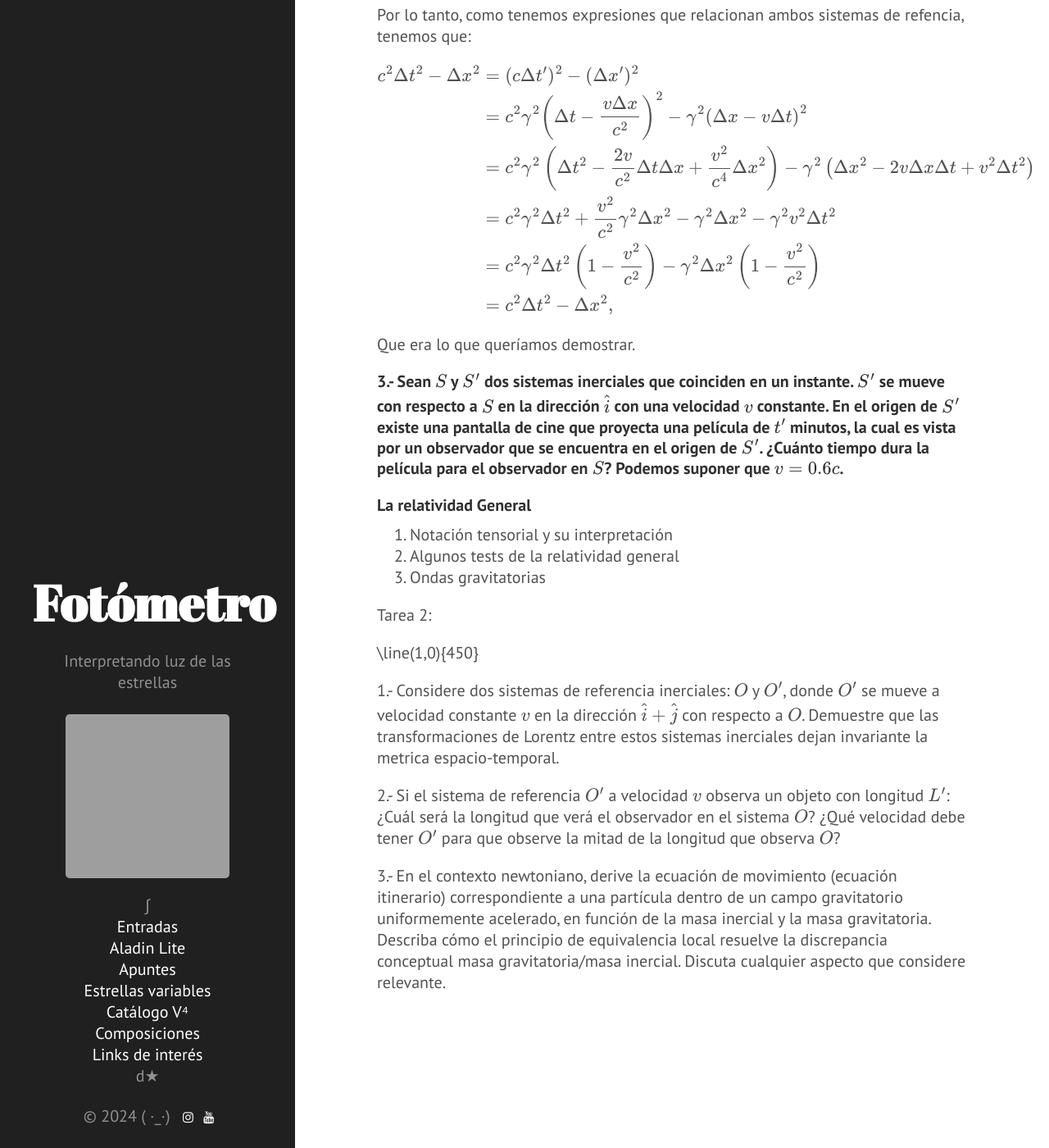
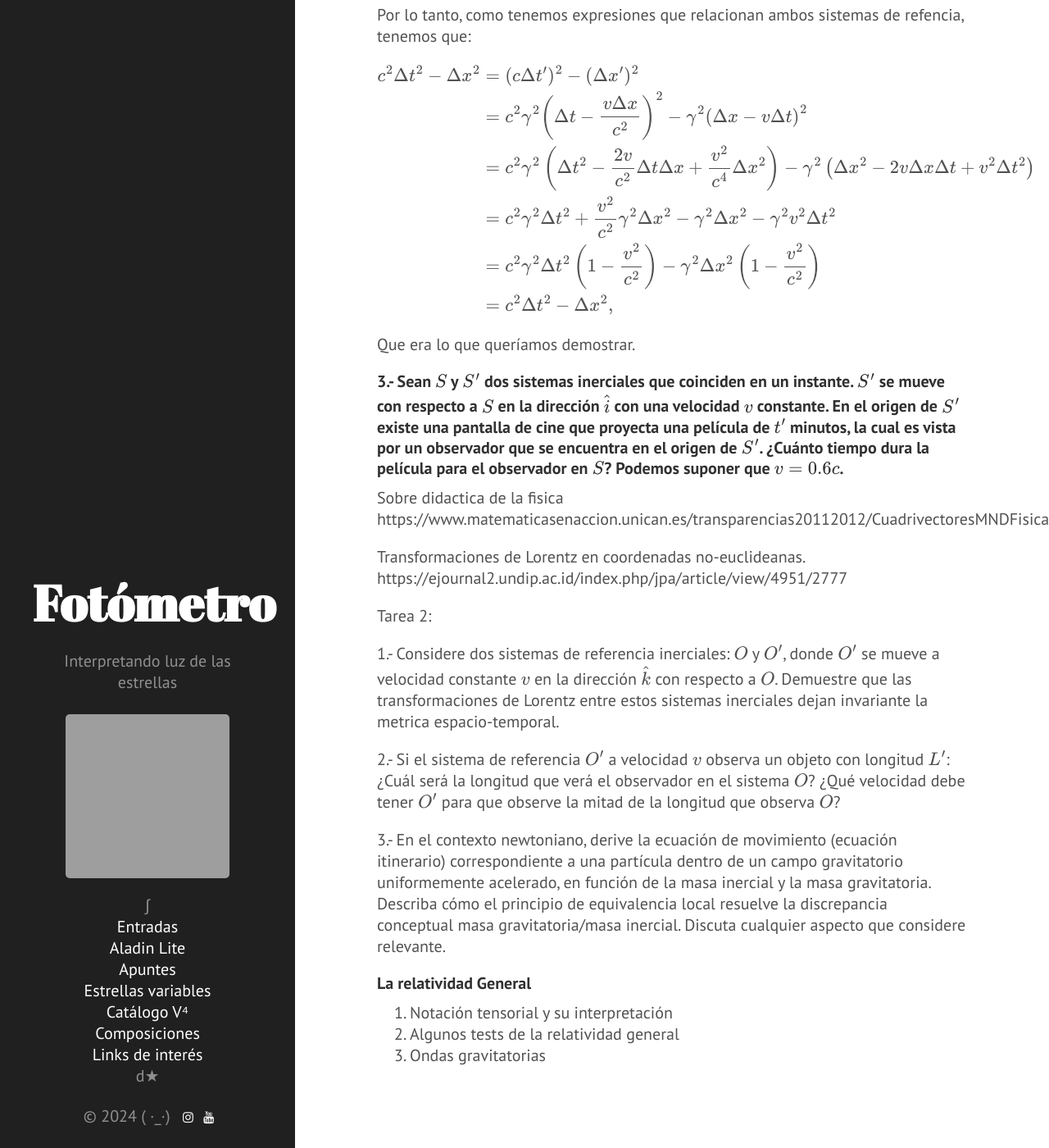
Before and after one commit to nicomedinap/nicomedinap.github.io, a Jekyll site: the page built from apuntes/FisicaDeFronteras/RelatividadGeneral.md, in a window 1280 px wide and 1400 px high, scrolled down 15454 px. Shown: the whole window at 82% size. Built offline with Jekyll 4.4.1, drawn with Linux system fonts in a browser that asks for light colours; formulas are drawn with MathJax 3; a script that is not in the unit is left out; grey boxes are pictures that could not be loaded.

Commit message:
Update RelatividadGeneral.md

```diff
--- a/apuntes/FisicaDeFronteras/RelatividadGeneral.md
+++ b/apuntes/FisicaDeFronteras/RelatividadGeneral.md
@@ -547,19 +547,23 @@ Que era lo que queríamos demostrar.
 
 ##### 3.- Sean $S$ y $S'$ dos sistemas inerciales que coinciden en un instante. $S'$ se mueve con respecto a $S$ en la dirección $\hat{i}$ con una velocidad $v$ constante. En el origen de $S'$ existe una pantalla de cine que proyecta una película de $t'$ minutos, la cual es vista por un observador que se encuentra en el origen de $S'$. ¿Cuánto tiempo dura la película para el observador en $S$? Podemos suponer que $v=0.6 c$.
 
+
+Sobre didactica de la fisica
+https://www.matematicasenaccion.unican.es/transparencias20112012/CuadrivectoresMNDFisica.pdf
+
+Transformaciones de Lorentz en coordenadas no-euclideanas.
+https://ejournal2.undip.ac.id/index.php/jpa/article/view/4951/2777
+
+Tarea 2:
+
+1.- Considere dos sistemas de referencia inerciales: $O$ y $O'$, donde $O'$ se mueve a velocidad constante $v$ en la dirección $\hat{k}$ con respecto a $O$. Demuestre que las transformaciones de Lorentz entre estos sistemas inerciales dejan invariante la metrica espacio-temporal.
+
+2.- Si el sistema de referencia $O'$ a velocidad $v$ observa un objeto con longitud $L'$: ¿Cuál será la longitud que verá el observador en el sistema $O$? ¿Qué velocidad debe tener $O'$ para que observe la mitad de la longitud que observa $O$?
+
+3.- En el contexto newtoniano, derive la ecuación de movimiento (ecuación itinerario) correspondiente a una partícula dentro de un campo gravitatorio uniformemente acelerado, en función de la masa inercial y la masa gravitatoria. Describa cómo el principio de equivalencia local resuelve la discrepancia conceptual masa gravitatoria/masa inercial. Discuta cualquier aspecto que considere relevante.
+
 #### La relatividad General
 
 1. Notación tensorial y su interpretación
 2. Algunos tests de la relatividad general
 3. Ondas gravitatorias
-
-
-Tarea 2:
-
-\line(1,0){450}
-
-1.- Considere dos sistemas de referencia inerciales: $O$ y $O'$, donde $O'$ se mueve a velocidad constante $v$ en la dirección $\hat{i}+\hat{j}$ con respecto a $O$. Demuestre que las transformaciones de Lorentz entre estos sistemas inerciales dejan invariante la metrica espacio-temporal.
-
-2.- Si el sistema de referencia $O'$ a velocidad $v$ observa un objeto con longitud $L'$: ¿Cuál será la longitud que verá el observador en el sistema $O$? ¿Qué velocidad debe tener $O'$ para que observe la mitad de la longitud que observa $O$?
-
-3.- En el contexto newtoniano, derive la ecuación de movimiento (ecuación itinerario) correspondiente a una partícula dentro de un campo gravitatorio uniformemente acelerado, en función de la masa inercial y la masa gravitatoria. Describa cómo el principio de equivalencia local resuelve la discrepancia conceptual masa gravitatoria/masa inercial. Discuta cualquier aspecto que considere relevante.
```
